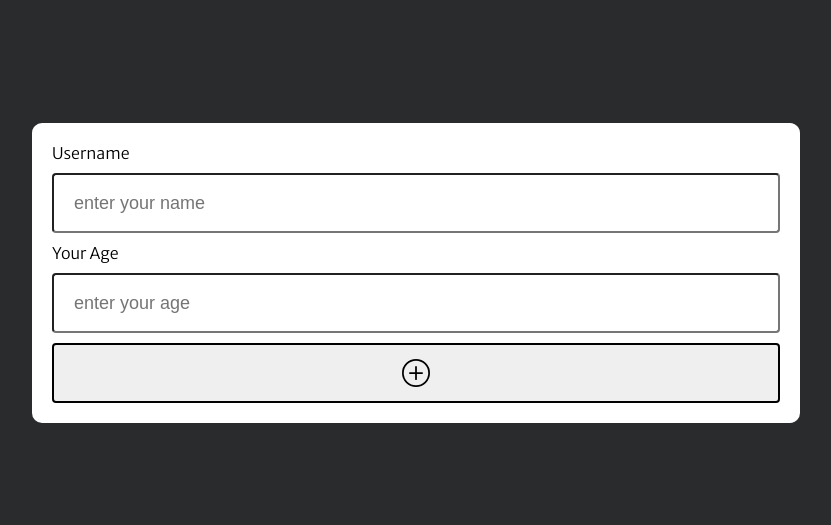
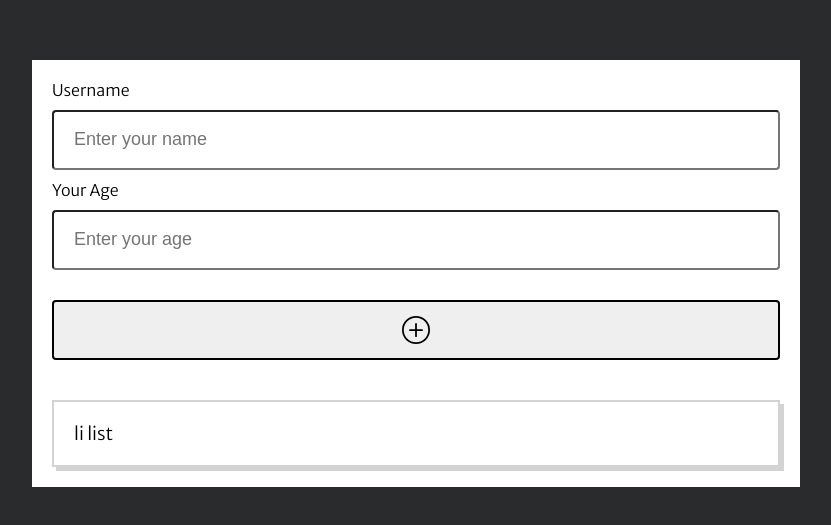
Before and after one commit to Mahyarnafisi/addingapp, a React (Create React App) app: page / in a window 1280 px wide. Shown: the part 127-652 px from the top of the page, without its empty margins (224-1055 px from the left). Built offline with nearby package versions, Linux system fonts and the light colour scheme.

Commit message:
add new component to the UI UsersList js and module.css

```diff
--- a/src/App.js
+++ b/src/App.js
@@ -2,11 +2,13 @@ import React from "react";
 
 import Styles from "./App.module.css";
 import AddUser from "./components/user/AddUser";
+import UsersList from "./components/user/UsersList";
 
 function App() {
   return (
     <div className={Styles.app}>
       <AddUser />
+      <UsersList />
     </div>
   );
 }
--- a/src/App.module.css
+++ b/src/App.module.css
@@ -3,5 +3,6 @@
   grid-template-columns: 20vw repeat(8, minmax(5rem, 1fr)) 20vw;
   grid-row: repeat(3, 1fr);
   align-items: center;
+  align-content: center;
   height: 100vh;
 }
--- a/src/components/style/UI/Card.module.css
+++ b/src/components/style/UI/Card.module.css
@@ -6,5 +6,4 @@
   display: grid;
   grid-template-columns: 1fr;
   grid-gap: 2rem;
-  border-radius: 1rem;
 }
--- a/src/components/style/user/AddUser.module.css
+++ b/src/components/style/user/AddUser.module.css
@@ -3,7 +3,7 @@
   font-size: 1.6rem;
   display: flex;
   align-items: flex-start;
-  justify-content: center;
+  justify-content: flex-start;
   flex-direction: column;
   gap: 1rem;
 }
@@ -20,4 +20,5 @@
 }
 .add-user__btn-submit {
   width: 100%;
+  margin-top: 2rem;
 }
--- /dev/null
+++ b/src/components/style/user/UsersList.module.css
@@ -0,0 +1,16 @@
+.users-list {
+  display: flex;
+  flex-flow: column wrap;
+  gap: 2rem;
+}
+
+.users-list:not(:last-child) {
+  gap: 0;
+}
+.users-list__item {
+  padding: 2rem;
+  box-shadow: 0.4rem 0.4rem 0 lightgray;
+  font-size: 1.8rem;
+  border: 2px double lightgray;
+  list-style: none;
+}
--- a/src/components/user/AddUser.js
+++ b/src/components/user/AddUser.js
@@ -12,7 +12,14 @@ function AddUser() {
   /*Submit function*/
   const addUserHandler = (e) => {
     e.preventDefault();
-    console.log(enteredAge, enteredUsername);
+
+    /*validation and resting inputs   */
+    if (enteredUsername.trim().length === 0 || enteredAge.trim().length === 0 || +enteredAge < 0) {
+      return;
+    }
+
+    setEnteredUsername(""); //reset the input
+    setEnteredAge(""); //reset the input
   };
 
   /*updating username input state */
@@ -30,11 +37,11 @@ function AddUser() {
         <label className={styles["add-user__label"]} htmlFor="username">
           Username
         </label>
-        <input onChange={usernameChangeHandler} className={styles["add-user__input"]} id="username" type="text" placeholder="enter your name" />
+        <input onChange={usernameChangeHandler} value={enteredUsername} className={styles["add-user__input"]} id="username" type="text" placeholder="Enter your name" />
         <label className={styles["add-user__label"]} htmlFor="username">
           Your Age
         </label>
-        <input onChange={ageChangeHandler} className={`${styles["add-user__input"]} `} id="username" type="number" placeholder="enter your age" />
+        <input onChange={ageChangeHandler} value={enteredAge} className={`${styles["add-user__input"]} `} id="username" type="number" placeholder="Enter your age" />
         <Button type="submit" className={styles["add-user__btn-submit"]}>
           <BsPlusCircle />
         </Button>
--- /dev/null
+++ b/src/components/user/UsersList.js
@@ -0,0 +1,14 @@
+import React from "react";
+import Card from "../UI/Card";
+import styles from "../style/user/UsersList.module.css";
+function UsersList() {
+  return (
+    <Card>
+      <ul className={styles["users-list"]}>
+        <li className={styles["users-list__item"]}>li list </li>
+      </ul>
+    </Card>
+  );
+}
+
+export default UsersList;
```
